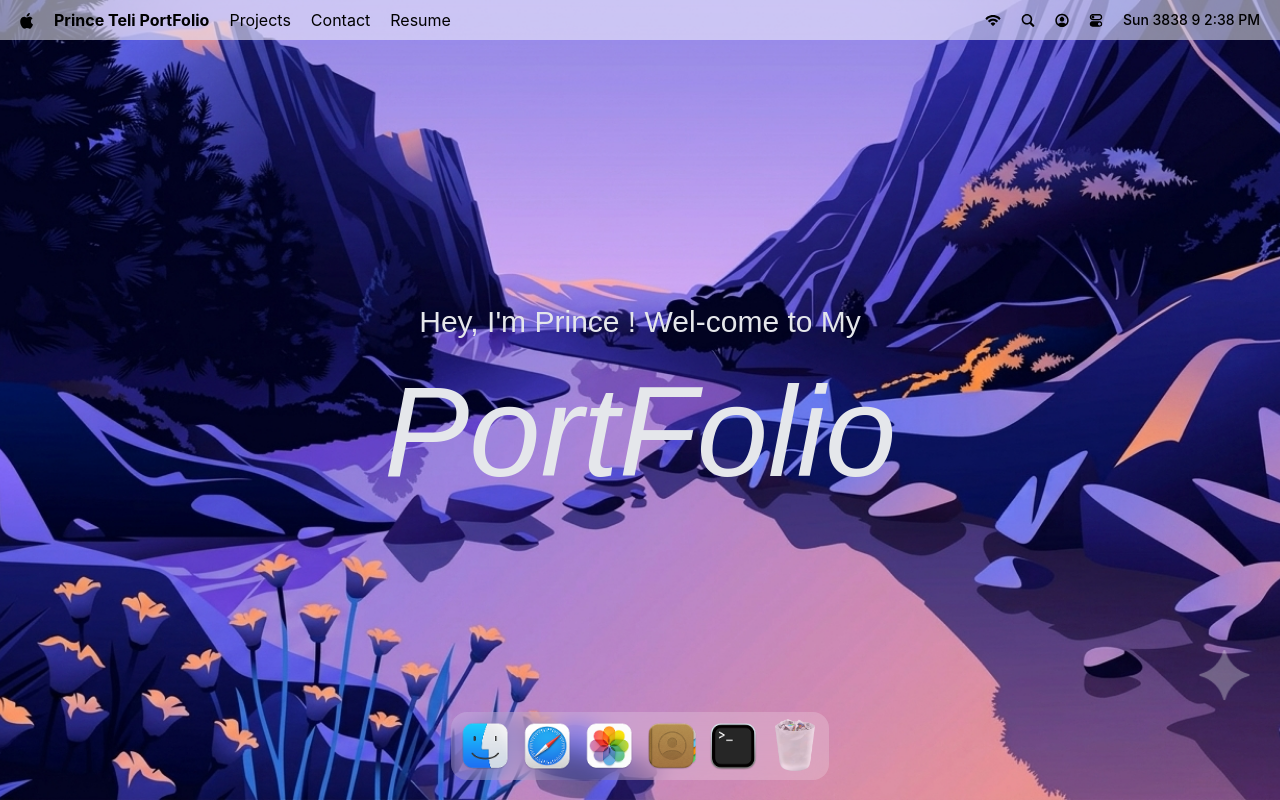
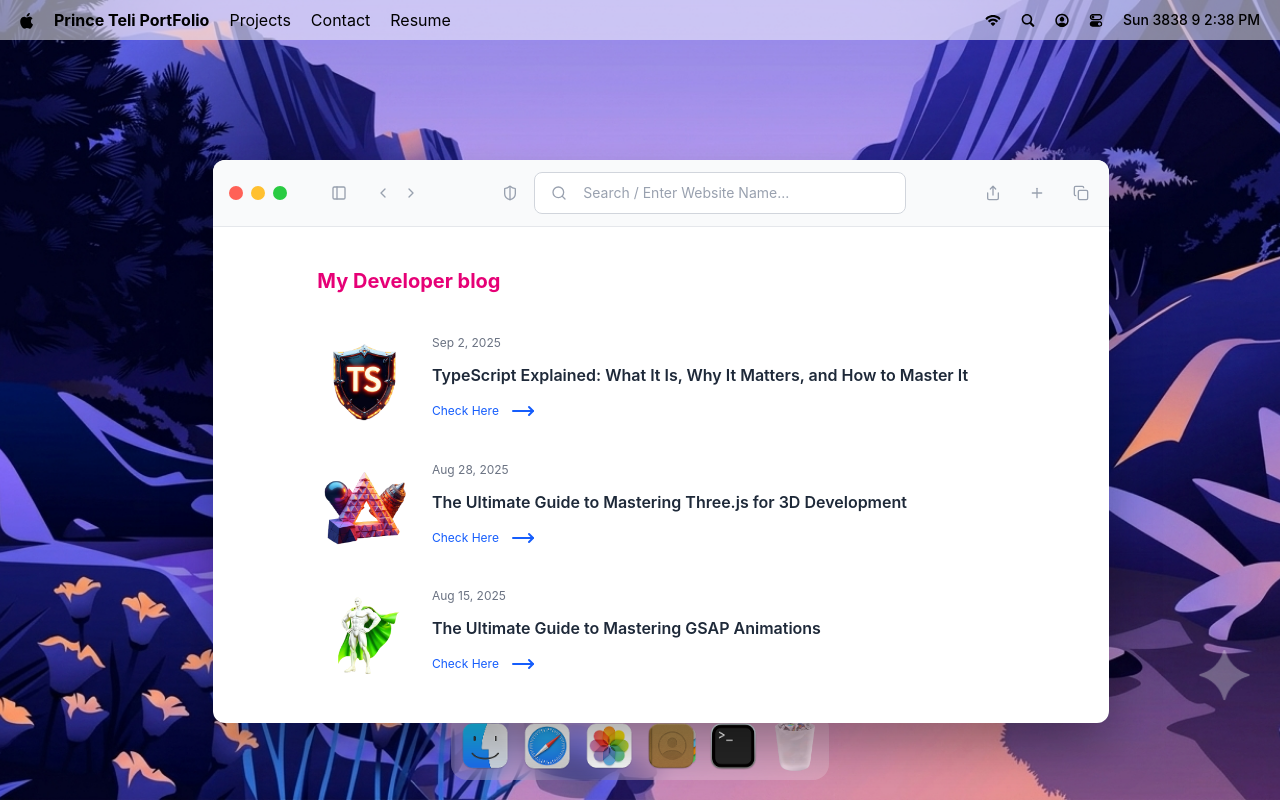
Before and after one commit to princeteli/macOS_Protfolio, a React (Vite) app: page / in a window 1280 px wide. Both pictures are taken after a click on the button 547 px from the left and 746 px from the top of the page. Built offline with nearby package versions, Linux system fonts and the light colour scheme; a web font is replaced by a local one.

Commit message:
complete safari part

```diff
--- a/src/App.jsx
+++ b/src/App.jsx
@@ -2,7 +2,7 @@
 import { Draggable } from 'gsap/Draggable'
 
 import { Dock, Navbar, Welcome } from '#components'
-import { Terminal } from '#windows'
+import { Safari, Terminal } from '#windows'
 
 const App = () => {
   gsap.registerPlugin(Draggable)
@@ -14,6 +14,7 @@
 
 
       <Terminal/>
+      <Safari/>
     </main>
   )
 }
--- /dev/null
+++ b/src/windows/Resume.jsx
@@ -0,0 +1,11 @@
+import React from 'react'
+
+const Resume = () => {
+  return (
+    <div>
+
+    </div>
+  )
+}
+
+export default Resume
--- /dev/null
+++ b/src/windows/Safari.jsx
@@ -0,0 +1,68 @@
+import { WindowControls } from '#components'
+import { blogPosts } from '#constants'
+import WindowWrapper from '#hoc/WindowWrapper'
+import { ChevronLeft, ChevronRight, Copy, MoveRight, PanelLeft, Plus, Search, Share, ShieldHalf } from 'lucide-react'
+import React from 'react'
+
+const Safari = () => {
+  return (
+    <>
+      <div id="window-header">
+        <WindowControls target="safari" />
+
+
+        <PanelLeft className='ml-10 icon' />
+
+        <div className='flex items-center gap-1 ml-5'>
+          <ChevronLeft className='icon' />
+          <ChevronRight className='icon' />
+        </div>
+
+        <div className='flex-1 flex-center gap-3'>
+          <ShieldHalf className='icon' />
+
+          <div className='search'>
+            <Search className='icon' />
+
+            <input
+              type="text"
+              placeholder='Search / Enter Website Name...'
+              className='flex-1'
+            />
+          </div>
+        </div>
+
+        <div className='flex items-center gap-5'>
+          <Share className='icon' />
+          <Plus className='icon' />
+          <Copy className='icon' />
+        </div>
+      </div>
+
+      <div className='blog'>
+        <h2 >My Developer blog</h2>
+
+        <div className='space-y-8'>
+          {blogPosts.map(({ id, image, title, date, link }) => (
+            <div key={id} className='blog-post'>
+              <div className='col-span-2'>
+                <img src={image} alt={title} />
+              </div>
+              <div className="content">
+                <p>{date} </p>
+                <h3>{title} </h3>
+                <a href={link} target='_blank' rel='noopener noreferrer'>
+                  Check Here <MoveRight className='icon-hover' />
+                </a>
+              </div>
+            </div>
+          ))}
+        </div>
+      </div>
+    </>
+  )
+}
+
+const SafariWindow = WindowWrapper(Safari, 'safari')
+
+export default SafariWindow
--- a/src/windows/index.js
+++ b/src/windows/index.js
@@ -1,5 +1,7 @@
 import Terminal from "./Terminal";
+import Safari from "./Safari";
 
 export {
-  Terminal
+  Terminal,
+  Safari
 }
```
